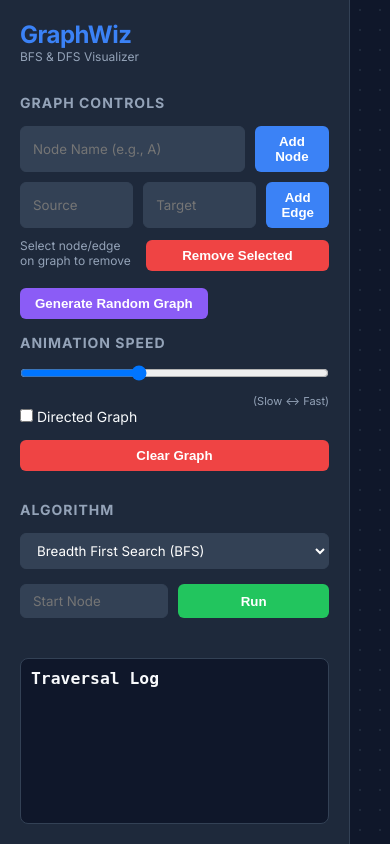
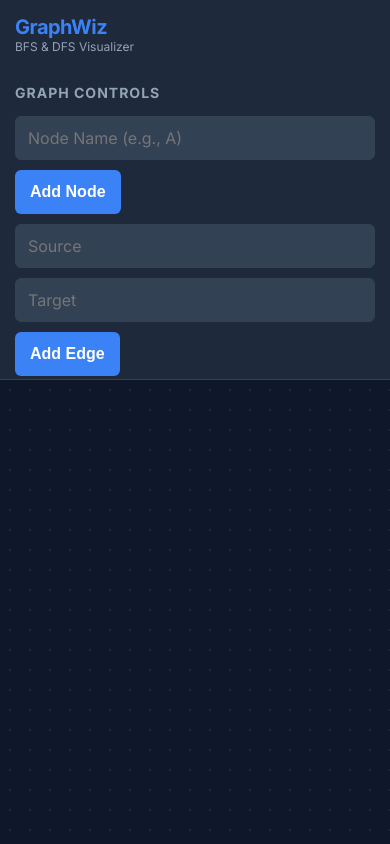
Before and after one commit to priyamkapadiya07/GraphWiz, a Flask app: page / in a window 390 px wide. Run offline with Flask 3, Linux system fonts and the light colour scheme; some libraries are stand-ins or nearby versions.

Commit message:
Add responsive design

```diff
--- a/static/css/style.css
+++ b/static/css/style.css
@@ -160,3 +160,55 @@ button {
     width: 100%;
     height: 100%;
 }
+
+/* Responsive Design */
+@media (max-width: 768px) {
+    .app-container {
+        flex-direction: column;
+        overflow-y: auto;
+    }
+
+    .sidebar {
+        width: 100%;
+        height: auto;
+        border-right: none;
+        border-bottom: 1px solid var(--border-color);
+        padding: 15px;
+        order: 1;
+        max-height: 45vh;
+        overflow-y: auto;
+    }
+
+    .main-content {
+        order: 2;
+        height: 55vh;
+        width: 100%;
+    }
+
+    .logo h1 {
+        font-size: 20px;
+    }
+
+    .input-row {
+        flex-wrap: wrap;
+    }
+
+    input, select, button {
+        font-size: 16px; /* Better for touch */
+        min-height: 44px; /* Touch target size */
+    }
+
+    /* Fix checkbox scaling */
+    input[type="checkbox"] {
+        min-height: unset;
+        width: 19px;
+        height: 19px;
+        margin-top: 15px;
+    }
+
+    /* Ensure log panel is visible */
+    .log-panel {
+        min-height: 150px;
+        max-height: 200px; /* Prevent it from taking over too much */
+    }
+}
--- a/templates/index.html
+++ b/templates/index.html
@@ -53,7 +53,7 @@
 
                 <div class="checkbox-row">
                     <label>
-                        <input type="checkbox" id="directed-checkbox"> Directed Graph
+                        <input type="checkbox" id="directed-checkbox" style="margin-right: 5px;"> Directed Graph
                     </label>
                 </div>
                 <button class="btn-danger" id="clear-graph-btn">Clear Graph</button>
```
